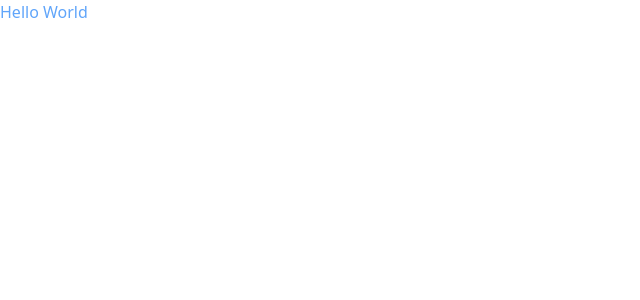
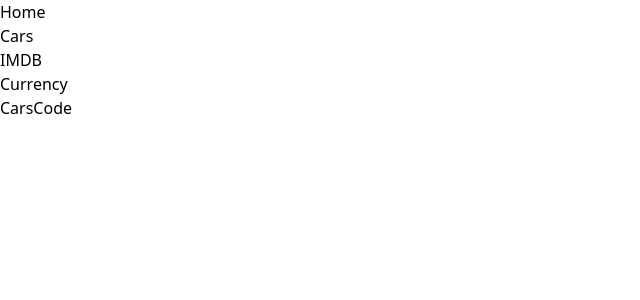
Before and after one commit to OPCODE-Open-Spring-Fest/tri-api, a JavaScript app in the folder React-app/: page /cars in a window 1280 px wide. Shown: the top 300 px of the page, without its empty margins (0-640 px from the left). Built offline with nearby package versions, Linux system fonts and the light colour scheme.

Commit message:
chore: added routing through react router dom

```diff
--- a/React-app/package.json
+++ b/React-app/package.json
@@ -9,6 +9,7 @@
     "axios": "^1.6.8",
     "react": "^18.2.0",
     "react-dom": "^18.2.0",
+    "react-router-dom": "^6.22.3",
     "web-vitals": "^2.1.4"
   },
   "scripts": {
--- a/React-app/src/App.js
+++ b/React-app/src/App.js
@@ -1,12 +1,20 @@
-import "./App.css";
-
+import { Route, Routes } from "react-router-dom";
+import NavbarCode from "./Components/Navbar/NavbarCode";
+import HomeCode from "./Components/Home/HomeCode";
+import CarsCode from "./Components/Cars/CarsCode";
+import ImdbCode from "./Components/IMDB/ImdbCode";
+import CurrencyCode from "./Components/Currency/CurrencyCode";
 
 function App() {
-
-
   return (
-    <div className="App">
-      <div className="text-blue-400">Hello World</div>
+    <div>
+      <NavbarCode />
+      <Routes>
+        <Route path="/" element={<HomeCode />} />
+        <Route path="/cars" element={<CarsCode />} />
+        <Route path="/imdb" element={<ImdbCode />} />
+        <Route path="/currency" element={<CurrencyCode />} />
+      </Routes>
     </div>
   );
 }
--- a/React-app/src/Components/Cars/CarsCode.js
+++ b/React-app/src/Components/Cars/CarsCode.js
@@ -0,0 +1,9 @@
+
+
+const CarsCode = () => {
+  return (
+    <div>CarsCode</div>
+  )
+}
+
+export default CarsCode
--- a/React-app/src/Components/Currency/CurrencyCode.js
+++ b/React-app/src/Components/Currency/CurrencyCode.js
@@ -0,0 +1,9 @@
+
+
+const CurrencyCode = () => {
+  return (
+    <div>CurrencyCode</div>
+  )
+}
+
+export default CurrencyCode
--- a/React-app/src/Components/Home/HomeCode.js
+++ b/React-app/src/Components/Home/HomeCode.js
@@ -0,0 +1,9 @@
+
+
+const HomeCode = () => {
+  return (
+    <div>HomeCode</div>
+  )
+}
+
+export default HomeCode
--- a/React-app/src/Components/IMDB/imdbCode.js
+++ b/React-app/src/Components/IMDB/imdbCode.js
@@ -0,0 +1,9 @@
+
+
+const ImdbCode = () => {
+  return (
+    <div>ImdbCode</div>
+  )
+}
+
+export default ImdbCode
--- a/React-app/src/Components/Navbar/NavbarCode.js
+++ b/React-app/src/Components/Navbar/NavbarCode.js
@@ -0,0 +1,27 @@
+
+import { NavLink } from "react-router-dom";
+
+const NavbarCode = () => {
+  return (
+    <nav>
+      <ul>
+        <li>
+          <NavLink exact to="/">
+            Home
+          </NavLink>
+        </li>
+        <li>
+          <NavLink to="/cars">Cars</NavLink>
+        </li>
+        <li>
+          <NavLink to="/imdb">IMDB</NavLink>
+        </li>
+        <li>
+          <NavLink to="/currency">Currency</NavLink>
+        </li>
+      </ul>
+    </nav>
+  );
+};
+
+export default NavbarCode;
--- a/React-app/src/index.js
+++ b/React-app/src/index.js
@@ -1,7 +1,11 @@
-import React from "react";
-import ReactDOM from "react-dom/client";
-import App from "./App";
-import "./index.css";
 
-const root = ReactDOM.createRoot(document.getElementById("root"));
-root.render(<App />);
+import ReactDOM from 'react-dom/client'
+import App from './App'
+import './index.css'
+import { BrowserRouter } from 'react-router-dom'
+
+ReactDOM.createRoot(document.getElementById('root')).render(
+    <BrowserRouter>
+    <App />
+    </BrowserRouter>
+)
--- a/package.json
+++ b/package.json
@@ -8,5 +8,8 @@
     "prepare": "husky",
     "commitlint": "commitlint --edit"
   },
-  "type": "module"
+  "type": "module",
+  "dependencies": {
+    "react-router-dom": "^6.22.3"
+  }
 }
```
Also changed, not shown: 2 other files (tests, documents, lock files or other folders).
